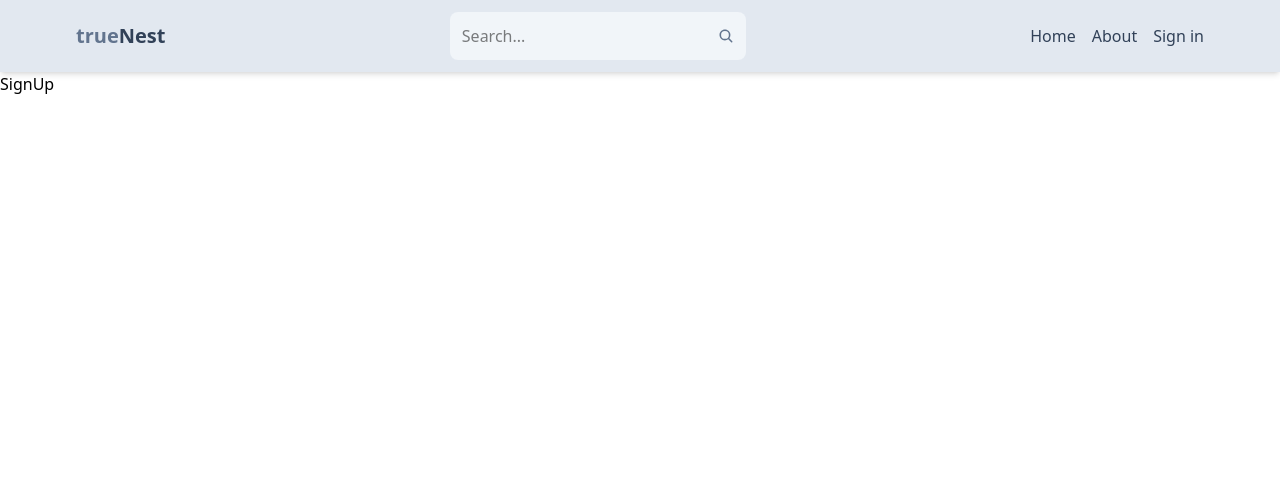
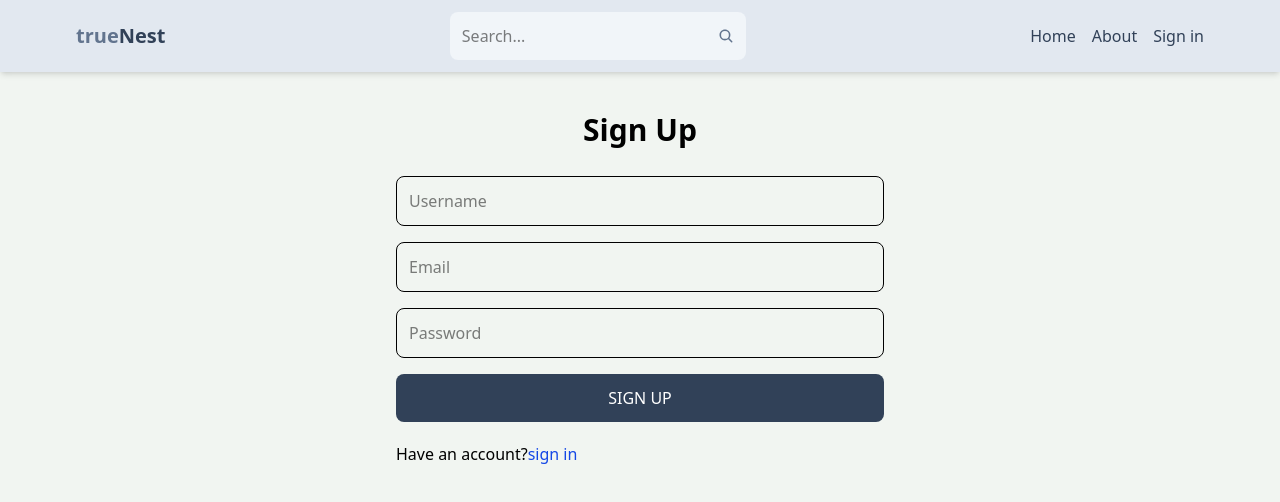
Before and after one commit to rem422/trueNest, a React (Vite) app in the folder client/: page /signup in a window 1280 px wide. Shown: the top 502 px of the page. Built offline with nearby package versions, Linux system fonts and the light colour scheme.

Commit message:
Complete sign up page UI

```diff
--- a/client/src/index.css
+++ b/client/src/index.css
@@ -1 +1,4 @@
 @import "tailwindcss";
+body {
+    background-color: rgb(241, 245, 241);
+}
--- a/client/src/pages/SignUp.jsx
+++ b/client/src/pages/SignUp.jsx
@@ -1,8 +1,38 @@
-import React from 'react'
+import {Link} from 'react-router-dom'
 
 const SignUp = () => {
   return (
-    <div>SignUp</div>
+    <div className='p-3 max-w-lg mx-auto'>
+      <h1 className='text-3xl text-center font-semibold my-7'>Sign Up</h1>
+      <form className='flex flex-col gap-4 '>
+        <input
+          type="text"
+          placeholder='Username'
+          className='border p-3 rounded-lg focus:outline-none'
+          id='username'
+        />
+        <input
+          type="email"
+          placeholder='Email'
+          className='border p-3 rounded-lg focus:outline-none'
+          id='email'
+        />
+        <input
+          type="password"
+          placeholder='Password'
+          className='border p-3 rounded-lg focus:outline-none'
+          id='Password'
+        />
+        <button className='bg-slate-700 text-white p-3 rounded-lg uppercase hover:opacity-95 disabled:opacity-80 cursor-pointer'>Sign Up</button>
+      </form>
+      <div className='flex gap-2 mt-5'>
+        <p>Have an account?
+          <Link to="/signin" className='text-blue-700'>
+            sign in
+          </Link>
+        </p>
+      </div>
+    </div>
   )
 }
 
```
